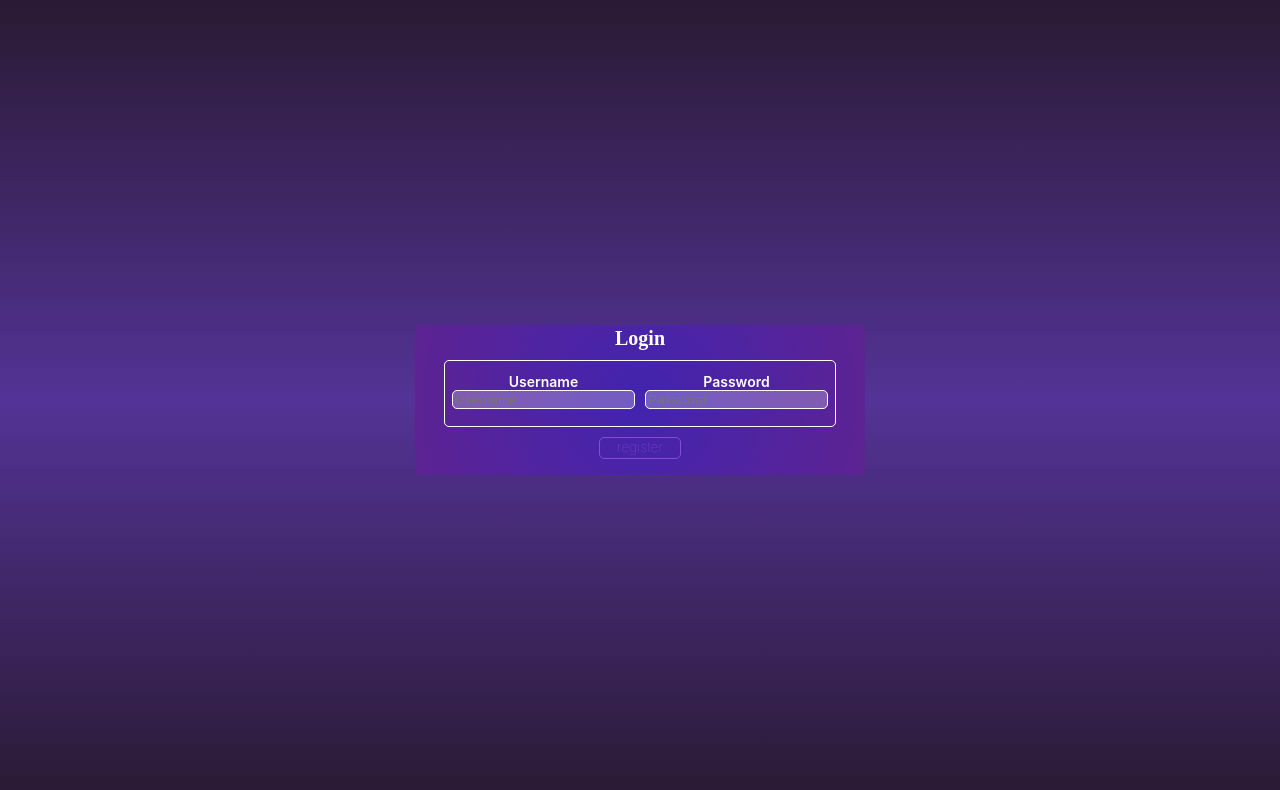
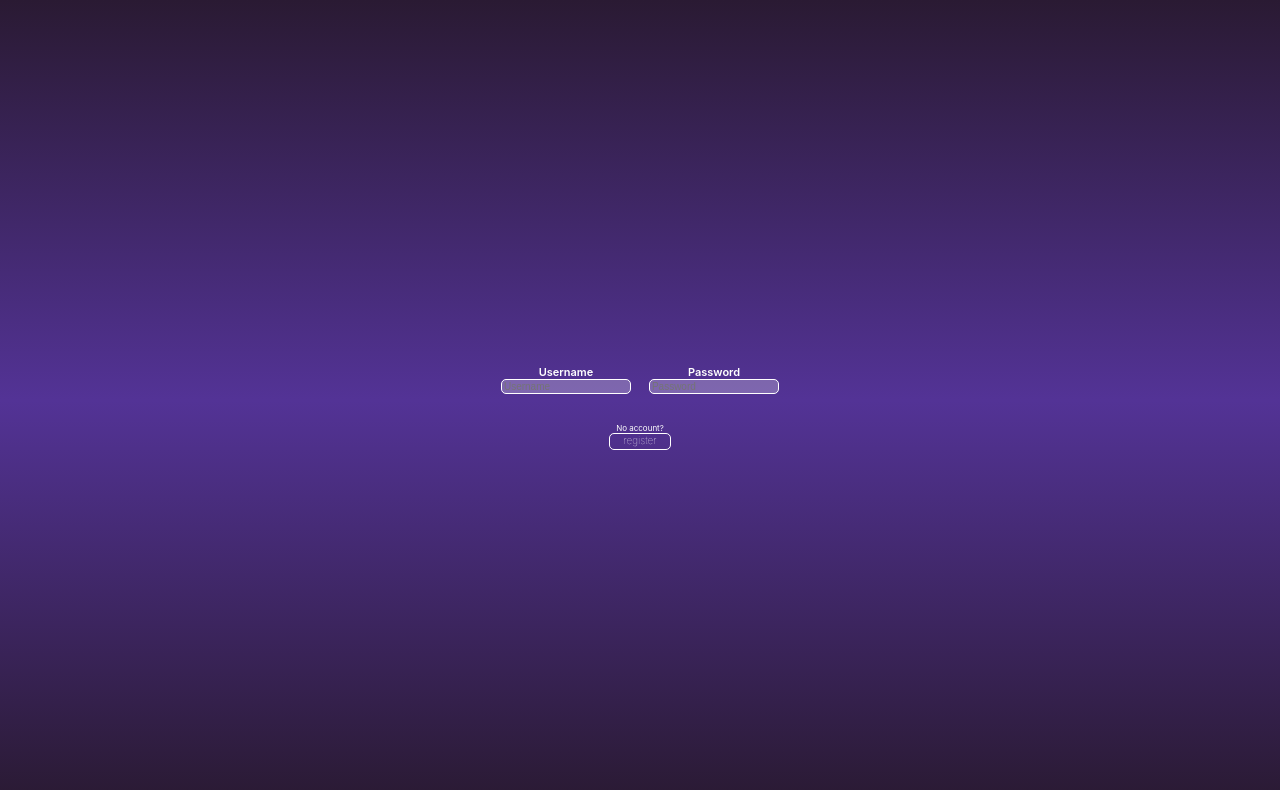
Before and after one commit to Grashad/AuthPr, a React (Create React App) app in the folder Client/: page /login in a window 1280 px wide. Shown: the top 790 px of the page. Built offline with nearby package versions, Linux system fonts and the light colour scheme.

Commit message:
feat: Add animate.css dependency and integrate Login component in Homepage style: Update styles for Homepage and Login components for improved layout and animations

```diff
--- a/Client/package.json
+++ b/Client/package.json
@@ -7,6 +7,7 @@
     "@testing-library/jest-dom": "^6.6.3",
     "@testing-library/react": "^16.3.0",
     "@testing-library/user-event": "^13.5.0",
+    "animate.css": "^4.1.1",
     "react": "^19.1.0",
     "react-dom": "^19.1.0",
     "react-router-dom": "^7.6.2",
--- a/Client/src/Components/Homepage/homepage.jsx
+++ b/Client/src/Components/Homepage/homepage.jsx
@@ -1,4 +1,5 @@
 import React from "react";
+import Login from "../Login Box/LoginBox";
 import { useState } from "react";
 import './homepageStyle.css'
 import { Link } from "react-router-dom";
@@ -6,13 +7,21 @@ import {ReactComponent as Icon} from '../../Icons/iconU.svg'
 
 
 
+
+
 function Home() {
+  const [showComponent,setShowComponent] = useState("false")
+  const dispForm = () => {
+   setShowComponent(true);
+
+  }
+
     return (
       <main className="mPage">
       <h1>Welcome Back</h1>
-      <Icon width="20rem" height="20rem" ></Icon>
+      <Icon width="15rem" height="15rem" ></Icon>
       <div className="buttonWrap">
-        <Link to={{pathname: '/login'}}><button className="hButton">Login</button></Link>
+       {(showComponent === true)? (<Login ></Login>) : (<button className="hButton" onClick={dispForm}>Login</button>)}
       </div>
       </main>
     )
--- a/Client/src/Components/Homepage/homepageStyle.css
+++ b/Client/src/Components/Homepage/homepageStyle.css
@@ -1,14 +1,16 @@
+
 .mPage {
     display: flex;
     background: radial-gradient(circle,rgb(66, 36, 175) 0%, rgb(93, 35, 146) 100%);
-    height: 35rem;
-    width: 35rem;
+    height: 40rem;
+    width: 40rem;
     flex-direction: column;
     justify-content: center;
     align-items: center;
     border-radius: 15px;
     color: white;
     box-shadow: 1px 6px 3px hsla(0, 0%, 0%, 0.151);
+    padding-bottom: 20px;
 }
 
 .buttonWrap {
--- a/Client/src/Components/Login Box/Login.css
+++ b/Client/src/Components/Login Box/Login.css
@@ -1,12 +1,14 @@
+
+
 .loginWrap {
     display: flex;
-    background: radial-gradient(circle,rgb(66, 36, 175) 0%, rgb(93, 35, 146) 100%);
+    background:transparent;
     color: white;
     justify-content: center;
     align-items: center;
     flex-flow: column;
-    width: 45rem;
-    height: 15rem;
+    width: 35rem;
+    height: 12rem;
     border-radius: 5px;
 }
 
@@ -14,13 +16,15 @@
     display: inherit;
     justify-content: center;
     align-items: center;
-    width:80%;
+    width:85%;
+    height: 80%;
     border-radius: 10px;
     border-radius: 5px;
     background: transparent;
-    border: 1px solid white;
     padding-left: 15px;
     padding-right: 15px;
+    background: transparent;
+
 }
 .containerText {
     font-size: 2rem;
@@ -36,7 +40,7 @@
     height: 5rem;
     padding-bottom: 10px;
     padding-top: 5px;
-    font-size: 1.4rem;
+    font-size: 1.1rem;
     font-weight: 600;
     align-content: center;
     justify-items: center;
@@ -44,20 +48,29 @@
 }
 
 .inputField {
+    width: 90%;
+    font-size: 1rem;
     border-radius: 5px;
     background: rgba(255, 255, 255, 0.253);
     border: 1px solid white;
     color: white;
 }
+.regStyle {
+    display: flex;
+    font-size: 0.8rem;
+    justify-self: center;
+    align-self: center;
+    margin: 0;
+}
 
 .regLink {
     display: flex;
-    width: 8rem;
-    height: 2rem;
-    font-size: 1.4rem;
+    width: 6rem;
+    height: 1.5rem;
+    font-size: 1    rem;
     font-weight: lighter;
-    margin-top: 10px;
-    border: 1px solid rgb(139, 73, 216);
+    margin-top: 0;
+    border: 1px solid white;
     border-radius: 5px;
     justify-content: center;
     align-content: center;
@@ -65,5 +78,28 @@
 
 .linkStyle:visited , .linkStyle:link {
     text-decoration: none;
-    color: rgb(139, 73, 216);
+    color: white;
 }
+
+@-webkit-keyframes fade-in {
+  0% {
+    opacity: 0;
+  }
+  100% {
+    opacity: 1;
+  }
+}
+@keyframes fade-in {
+  0% {
+    opacity: 0;
+  }
+  100% {
+    opacity: 1;
+  }
+}
+
+
+.loginWrap {
+	-webkit-animation: fade-in 1.2s ease-in both;
+	        animation: fade-in 1.2s ease-in both;
+}
--- a/Client/src/Components/Login Box/LoginBox.jsx
+++ b/Client/src/Components/Login Box/LoginBox.jsx
@@ -22,7 +22,6 @@ function Login() {
     .catch(err => console.log(err))
   }
   return ( <div className='loginWrap'>
-        <h3 className='containerText'>Login</h3>
 
         <form className='formWrap' onSubmit={frmSubmit}>
         <div className='formField'>Username
@@ -32,9 +31,12 @@ function Login() {
         <div className='formField'>Password
           <input className='inputField' type='text'   required placeholder='Password' onChange={(e) => {
             setPassword(e.target.value)
-          }}></input></div>
+          }}></input>
+          </div>
         </form>
-        <Link className='linkStyle' to={{pathname: "/register"}}><p className='regLink' >register</p></Link>
+         <p className='regStyle '>No account?</p>
+        <Link className='linkStyle' to={{pathname: "/register"}}>
+        <p className='regLink' >register</p></Link>
     </div>
   )
 }
```
Also changed, not shown: 1 other file (tests, documents, lock files or other folders).
